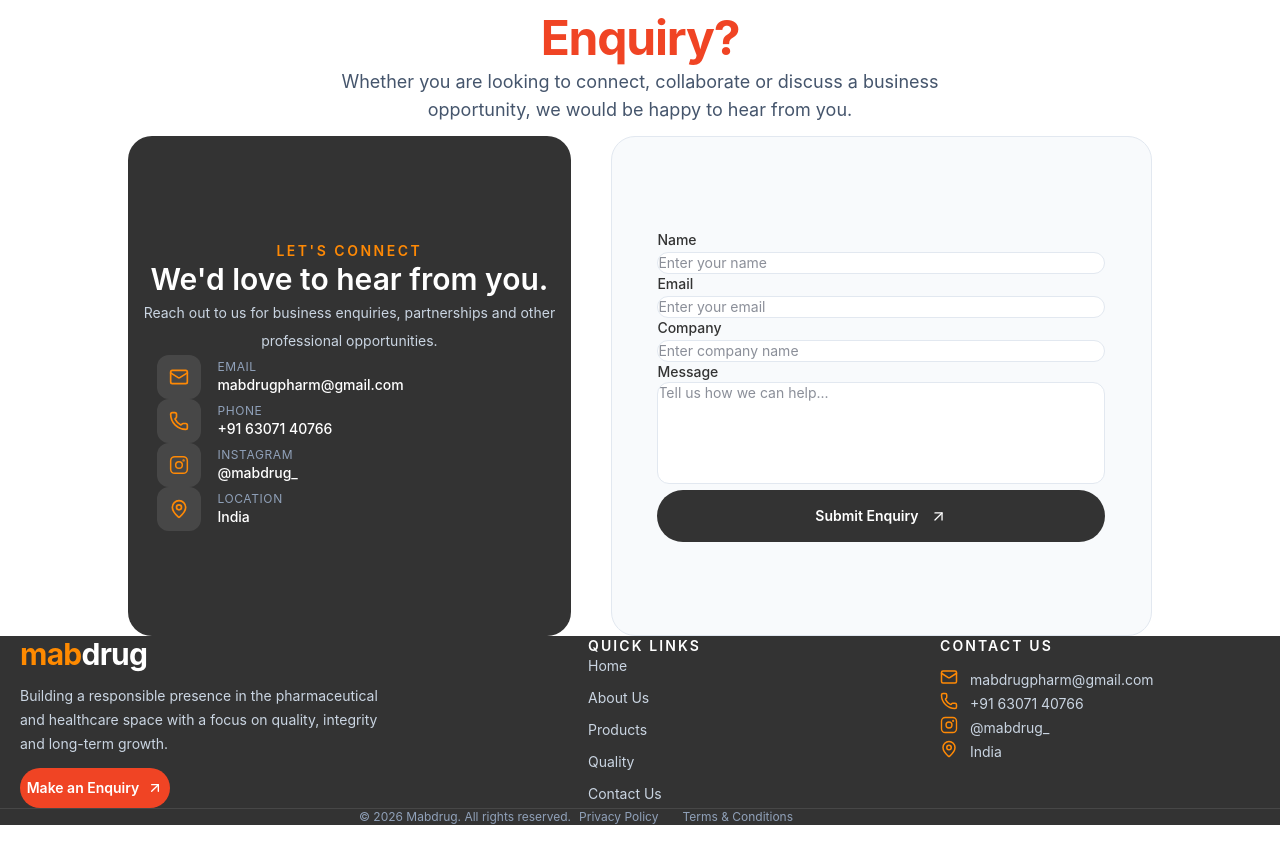
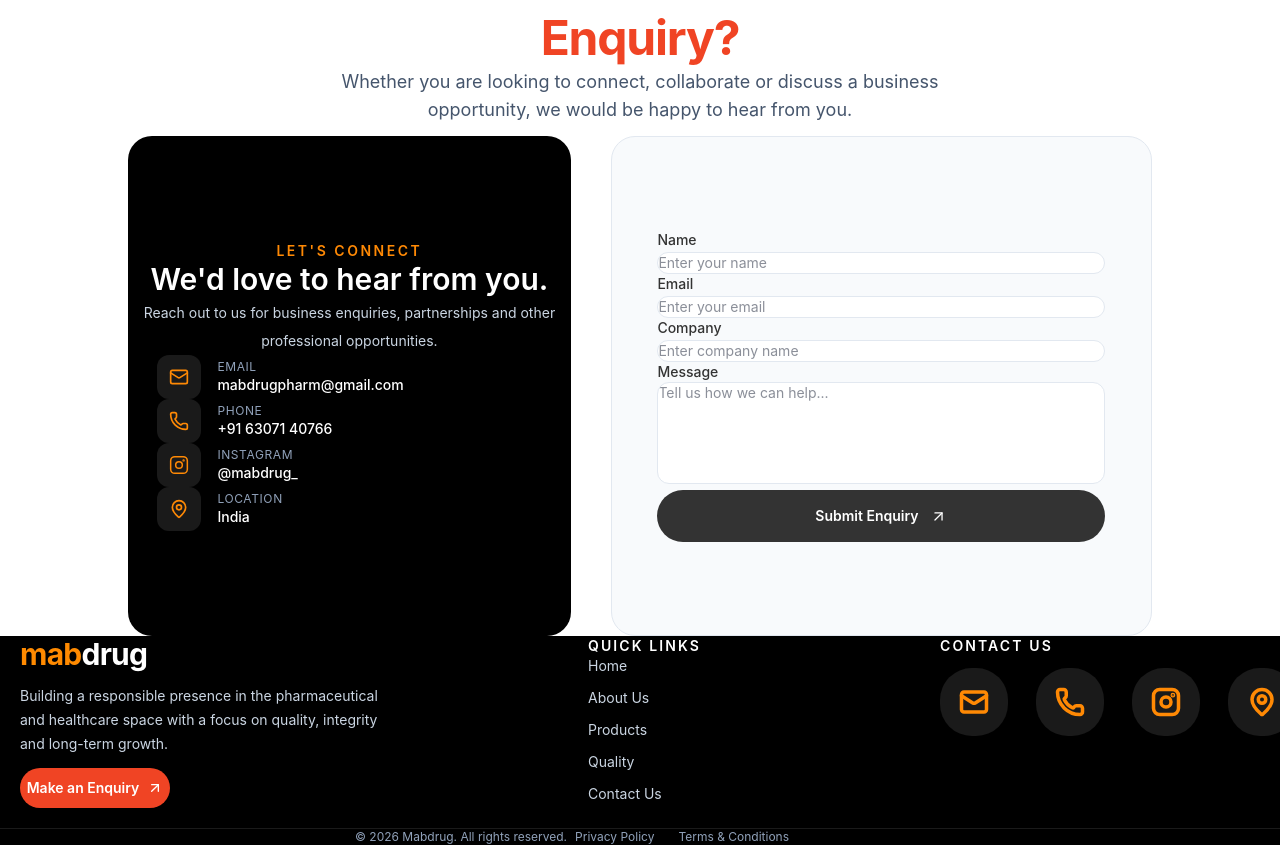
Before and after one commit to Anmolshri0407/MabDrug, a React (Vite) app in the folder Frontend-pharma/: page / in a window 1280 px wide. Shown: the part 4400-5245 px from the top of the page. Built offline with nearby package versions, Linux system fonts and the light colour scheme.

Commit message:
improve footer

```diff
--- a/Frontend-pharma/src/components/Footer.jsx
+++ b/Frontend-pharma/src/components/Footer.jsx
@@ -7,11 +7,11 @@
 
 function Footer() {
   return (
-    <footer className="w-full bg-[#333333] text-white">
+    <footer className="w-full bg-[#000000] text-white">
 
       {/* ================= MAIN FOOTER ================= */}
 
-      <div className="mx-auto w-full max-w-7xl px-6 py-14 sm:px-8 sm:py-16 lg:px-10 lg:py-20">
+      <div className="mx-auto w-full max-w-7xl px-6 pt-14 pb-24 sm:px-8 sm:pt-16 sm:pb-28 lg:px-10 lg:pt-20 lg:pb-32">
 
         <div
           className="
@@ -166,90 +166,79 @@
               Contact Us
             </h3>
 
-            <div className="mt-5 w-full max-w-sm space-y-5 sm:mt-6">
+            <div className="mt-5 w-full flex gap-7 max-w-sm space-y-5 sm:mt-6">
 
               {/* Email */}
 
-              <div className="flex items-start gap-3">
-
-                <Mail
-                  size={18}
-                  className="mt-0.5 shrink-0 text-orange-400"
-                />
-
-                <span className="break-all text-sm leading-6 text-slate-300">
-                  mabdrugpharm@gmail.com
-                </span>
-
-              </div>
+              <a
+                href="https://mail.google.com/mail/?view=cm&fs=1&to=mabdrugpharm@gmail.com"
+                target="_blank"
+                rel="noopener noreferrer"
+                aria-label="Email Mabdrug"
+                className="
+                  flex h-17 w-17 items-center justify-center
+                  rounded-4xl bg-white/10 text-orange-400
+                  transition-all duration-300
+                  hover:bg-[#F04424] hover:text-white
+                "
+              >
+                <Mail size={30} strokeWidth={2.8} /> </a>
 
               {/* Phone */}
 
-              <div className="flex items-start gap-3">
-
-                <Phone
-                  size={18}
-                  className="mt-0.5 shrink-0 text-orange-400"
-                />
-
-                <span className="text-sm leading-6 text-slate-300">
-                  +91 63071 40766
-                </span>
-
-              </div>
+              <a
+                  href="tel:+916307140766"
+                  aria-label="Call Mabdrug"
+                  className="
+                    flex h-17 w-17 items-center justify-center
+                    rounded-4xl bg-white/10 text-orange-400
+                    transition-all duration-300
+                    hover:bg-[#F04424] hover:text-white
+                  "
+                > <Phone size={30} strokeWidth={2.8} /> </a>
               {/* Instagram */}
 
-              <div className="flex items-start gap-3">
-
-                <svg
-                  xmlns="http://www.w3.org/2000/svg"
-                  viewBox="0 0 24 24"
-                  fill="none"
-                  stroke="currentColor"
-                  strokeWidth="1.8"
-                  strokeLinecap="round"
-                  strokeLinejoin="round"
-                  className="mt-0.5 h-[18px] w-[18px] shrink-0 text-orange-400"
-                >
+              {/* Instagram */}
+              <a href="https://www.instagram.com/mabdrug_/"
+              target="_blank" rel="noopener noreferrer" aria-label="Mabdrug Instagram"
+              className=" flex h-17 w-17 items-center justify-center rounded-4xl
+               bg-white/10 text-orange-400 transition-all duration-300
+               hover:bg-[#F04424] hover:text-white " >
+              <svg xmlns="http://www.w3.org/2000/svg" viewBox="0 0 24 24" fill="none"
+               stroke="currentColor" strokeWidth="2.8" strokeLinecap="round"
+               strokeLinejoin="round" className="h-[30px] w-[30px]" >
                <rect x="2" y="2" width="20" height="20" rx="5" />
                <circle cx="12" cy="12" r="4" />
                <circle cx="17.5" cy="6.5" r="0.5" fill="currentColor" />
                </svg>
+               </a>
+
+
+              {/* Location */}
 
              <a
-                  href="https://www.instagram.com/mabdrug_/"
+                href="https://www.google.com/maps/search/?api=1&query=India"
                 target="_blank"
                 rel="noopener noreferrer"
-                  className="text-sm leading-6 text-slate-300 transition hover:text-white"
+                aria-label="Mabdrug Location"
+                className="
+                  flex h-17 w-17 items-center justify-center
+                  rounded-4xl bg-white/10 text-orange-400
+                  transition-all duration-300
+                  hover:bg-[#F04424] hover:text-white
+                "
               >
-                  @mabdrug_
+                <MapPin size={30} strokeWidth={2.8} />
               </a>
-
-              </div>
-              {/* Location */}
-
-              <div className="flex items-start gap-3">
-
-                <MapPin
-                  size={18}
-                  className="mt-0.5 shrink-0 text-orange-400"
-                />
-
-                <span className="text-sm leading-6 text-slate-300">
-                  India
-                </span>
-
-              </div>
-
             </div>
           </div>
 
         </div>
       </div>
-
+    <div className="h-5"></div>
       {/* ================= BOTTOM BAR ================= */}
 
-      <div className="border-t border-white/10">
+      <div className="border-t pt-10 border-white/10">
 
         <div
           className="
@@ -293,7 +282,7 @@
             </a>
 
           </div>
-
+          <div className="h-2"></div>
         </div>
 
       </div>
--- a/Frontend-pharma/src/sections/ContactSection.jsx
+++ b/Frontend-pharma/src/sections/ContactSection.jsx
@@ -317,7 +317,7 @@
               items-center
               justify-center
               rounded-3xl
-              bg-[#333333]
+              bg-[#000000]
               px-6
               py-14
               text-center
```
Lines whose indentation alone changed are shown as unchanged.
